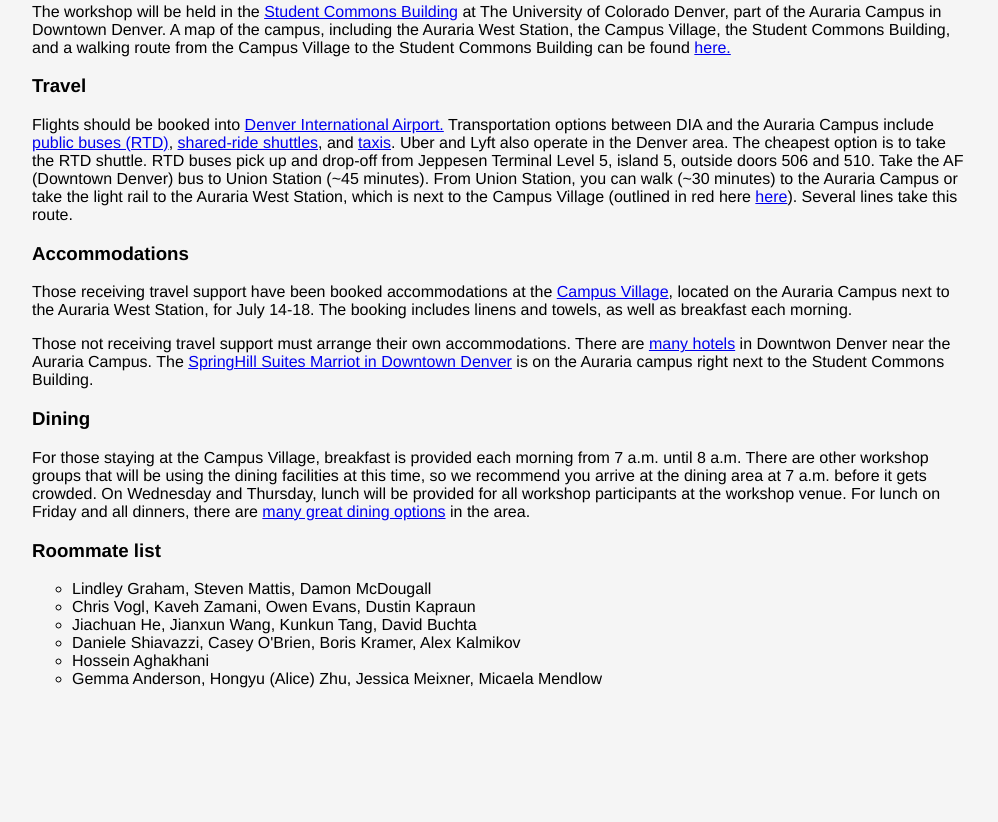
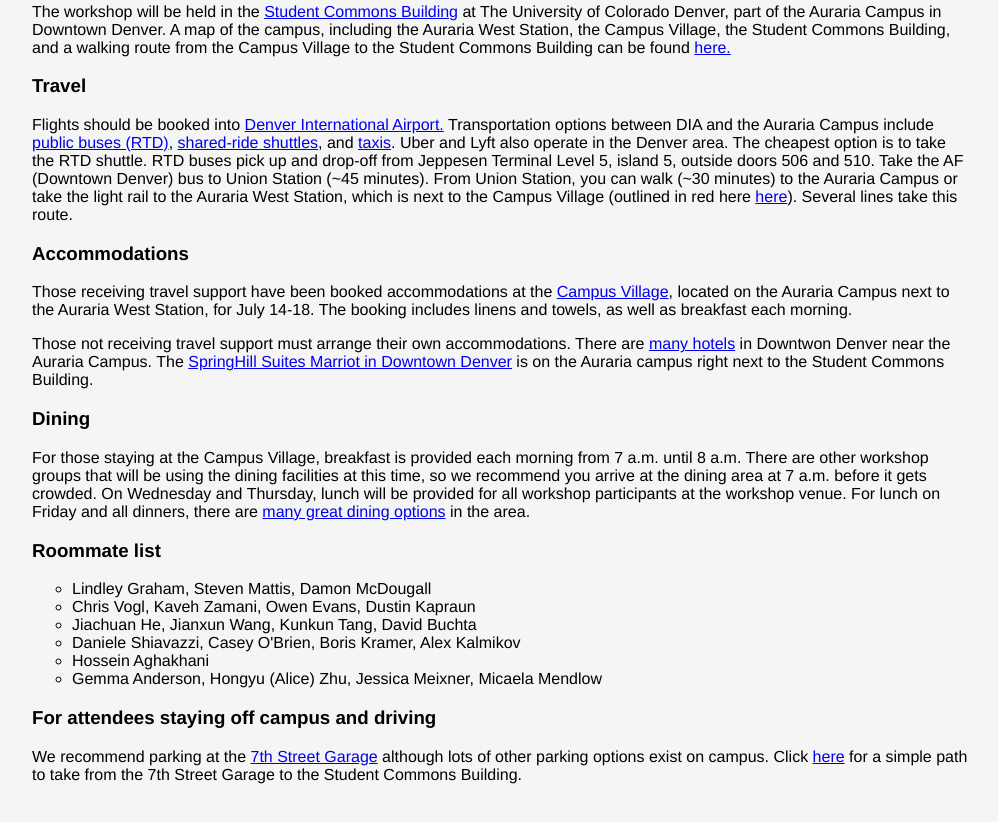
Before and after one commit to kabeaty/rocky-mtn-summer-workshop-2015, a plain HTML site: page logistics.html in a window 1280 px wide. Shown: the part 388-1210 px from the top of the page, without its empty margins (138-1136 px from the left). Before the commit the page ends 1124 px from the top, so only its background shows below. Drawn offline with Linux system fonts and the light colour scheme.

Commit message:
Parking directions added

```diff
--- a/logistics.html
+++ b/logistics.html
@@ -66,6 +66,10 @@
 	<li> Hossein Aghakhani </li>
 	<li> Gemma Anderson, Hongyu (Alice) Zhu, Jessica Meixner, Micaela Mendlow </li>
       </ul>
+
+      <h3>For attendees staying off campus and driving</h3>
+
+      <p> We recommend parking at the <a href="http://www.ahec.edu/about-auraria-campus/maps/">7th Street Garage</a> although lots of other parking options exist on campus. Click <a href="General-Campus-Map-Parking7thStGarage.pdf">here</a> for a simple path to take from the 7th Street Garage to the Student Commons Building.
     </div>
   </body>
 </html>
```
Also changed, not shown: 1 other file.
